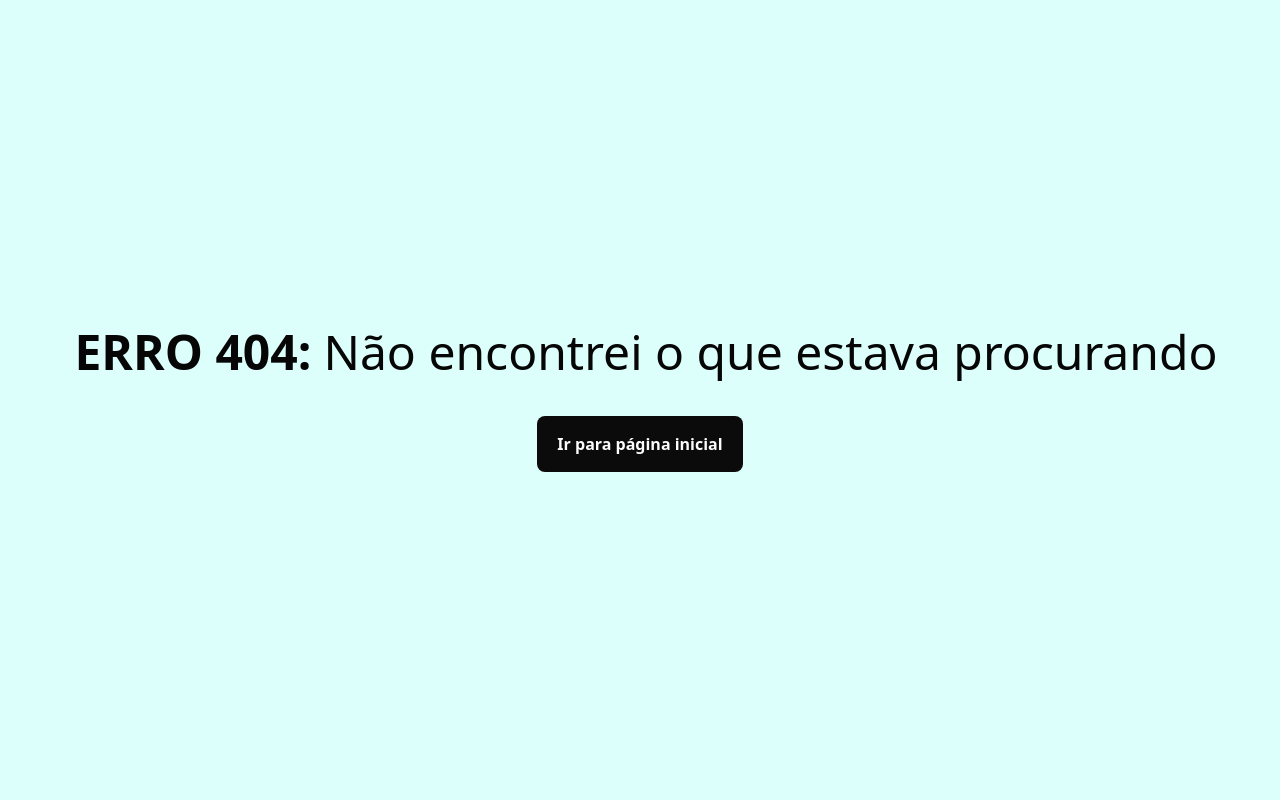
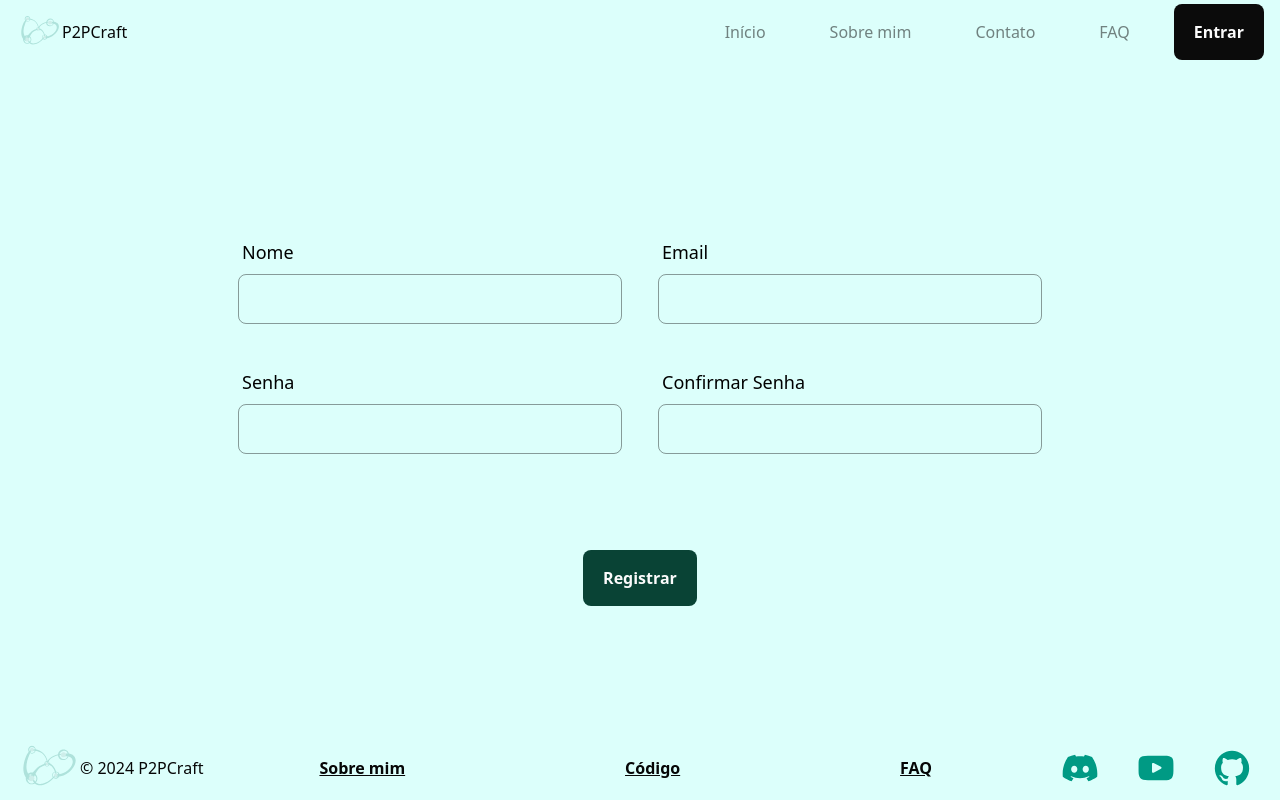
Before and after one commit to ETEC-TCC-2024/p2pCraft-frontend, a Next.js app: page /register in a window 1280 px wide. Before the commit this address had no page. Built offline with nearby package versions, Linux system fonts and the light colour scheme.

Commit message:
feat: Create register page

```diff
--- /dev/null
+++ b/src/app/register/page.tsx
@@ -0,0 +1,46 @@
+import React, { HTMLInputTypeAttribute } from "react";
+import LabelAndField from "../components/form/LabelAndField";
+import { Footer } from "../components/navigation/Footer";
+import { NavBar } from "../components/navigation/NavBar";
+import Button from "../components/button/Button";
+import Text from "../components/text/Text";
+import Link from "next/link";
+
+
+export const LoginPage = () => {
+    return <>
+        <header><NavBar variant={"primary"} /></header>
+        <div className="flex flex-col justify-center items-center ">
+            <form className="flex flex-col justify-center items-center px-9 py-12">
+                <div className="flex flex-row gap-x-9">
+                    <DefaultLabelAndField labelName="name" fieldType="text" labelText="Nome"></DefaultLabelAndField>
+                    <DefaultLabelAndField labelName="email" fieldType="text" labelText="Email"></DefaultLabelAndField>
+                </div>
+
+                <div className="flex flex-row gap-x-9">
+                    <DefaultLabelAndField labelName="pass" fieldType="text" labelText="Senha"></DefaultLabelAndField>
+                    <DefaultLabelAndField labelName="confirmPass" fieldType="text" labelText="Confirmar senha"></DefaultLabelAndField>
+                </div>
+                <Button variant={"green"} type="submit" className="mt-24">Registrar</Button>
+            </form>
+        </div>
+        <Footer variant="primary" />
+    </>
+}
+
+interface LabelAndFieldProps {
+    labelText: string,
+    labelName: string,
+    fieldType?: HTMLInputTypeAttribute
+}
+const DefaultLabelAndField: React.FC<LabelAndFieldProps> = ({ labelName, labelText, fieldType = "text" }) => {
+    return <LabelAndField
+        className="min-w-[10%] max-w-[100%] w-96 mt-9"
+        fieldType={fieldType}
+        inputName={labelName}>
+        <div className="pl-1 p-2">
+            {labelText}
+        </div>
+    </LabelAndField >
+}
+export default LoginPage;
```
